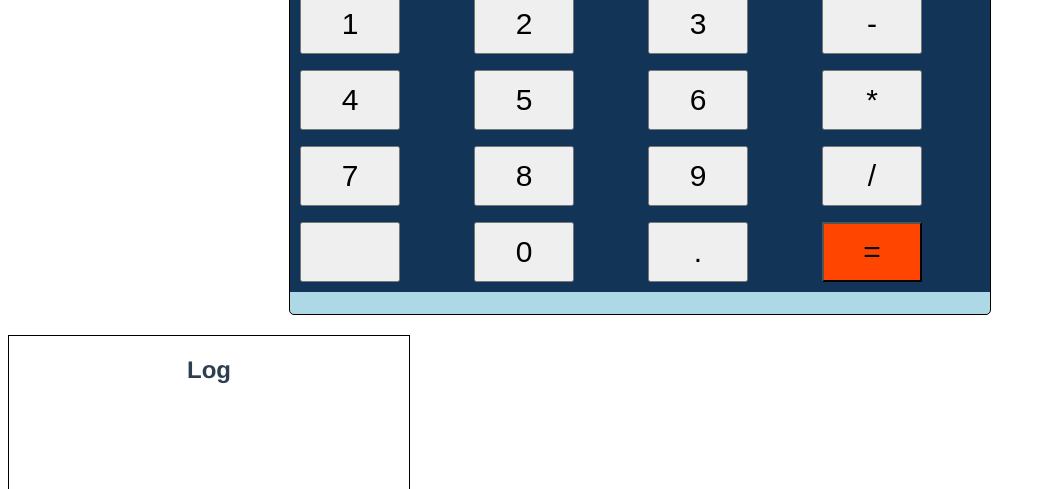
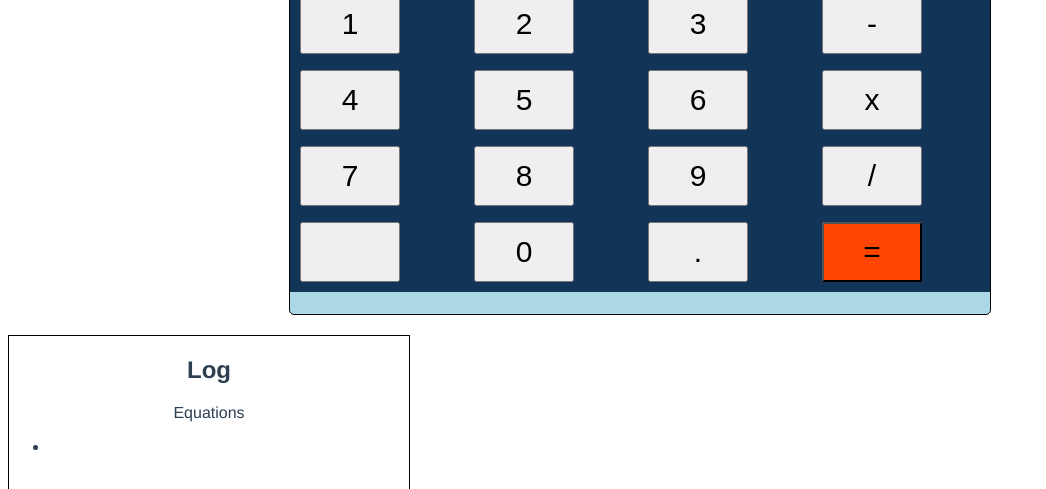
Before and after one commit to MarcusJoha/IDATT2105_Calculator, a Vue app: page / in a window 1280 px wide. Shown: the part 305-794 px from the top of the page, without its empty margins (0-1046 px from the left). Built offline with nearby package versions, Linux system fonts and the light colour scheme.

Commit message:
output answer and delete button works

```diff
--- a/src/App.vue
+++ b/src/App.vue
@@ -12,6 +12,8 @@
         <Buttons
         @clear-input="clearDisplay"
         @target-value="displayValue"
+        @equation-equals="equals"
+        @delete-stuff="deleteStuff"
         class="buttons"/>
       </div>
   </div>
@@ -38,15 +40,31 @@ export default {
       this.input = '' // husk denne!!
     },
     displayValue(value) {
-
-      this.input = value;
+      this.input += value;
+    },
+    equals() {
+      // burde ikke bruke eval
+      // burde finne en annen måte
+      let answer = eval(this.input)
+      this.input = answer
+    },
+    deleteStuff() {
+      // vet ikke om dette her er bare spagetti
+      let text = this.input;
+      let result = text.slice(0, text.length-1)
+      this.input = result
     }
   },
   data() {
     return {
       input: ''
     }
-  }
+  },
+
+  computed: {
+
+  },
+
 }
 
 </script>
--- a/src/components/Buttons.vue
+++ b/src/components/Buttons.vue
@@ -2,8 +2,8 @@
     <section class="grid" @click="getValue">
         <button @click="clearInput()">C</button>
         <button>ANS</button>
-        <button>DEL</button>
-        <button>+</button>
+        <button @click="deleteStuff()">DEL</button>
+        <button v-text="'+'" value="+"></button>
         <button v-text="1" value=1></button>
         <button v-text="2" value=2></button>
         <button v-text="3" value="3"></button>
@@ -11,7 +11,7 @@
         <button v-text="4" value="4"></button>
         <button v-text="5" value="5"></button>
         <button v-text="6" value="6"></button>
-        <button v-text="'*'" value="*"></button>
+        <button v-text="'x'" value="x"></button>
         <button v-text="7" value="7"></button>
         <button v-text="8" value="8"></button>
         <button v-text="9" value="9"></button>
@@ -19,7 +19,7 @@
         <button></button>
         <button v-text="0" value="0"></button>
         <button v-text="'.'" value="."></button>
-        <button id="equal-sign" v-text="'='" value="="></button>
+        <button @click="equals()" id="equal-sign" v-text="'='" value=""></button>
     </section>
 </template>
 
@@ -35,14 +35,13 @@
             getValue(button) {
                 this.$emit('target-value', button.target.value) // sender value til App.vue
             },
+            equals() {
+                this.$emit('equation-equals')
+            },
+            deleteStuff() {
+                this.$emit('delete-stuff')
+            }
         },
-        data() {
-
-        },
-        computed: {
-
-        }
-
     }
 
 
--- a/src/components/Display.vue
+++ b/src/components/Display.vue
@@ -24,7 +24,6 @@
             }
         }
     }
-
 </script>
 
 <style>
--- a/src/components/Log.vue
+++ b/src/components/Log.vue
@@ -1,6 +1,10 @@
 <template>
     <div class="log">
         <h2>Log</h2>
+        <p>Equations</p>
+        <ul>
+            <li></li>
+        </ul>
     </div>
 </template>
 
@@ -8,6 +12,10 @@
 
 export default {
     name: 'Log',
+    props: {
+        equations: Array
+    }
+
 }
 
 </script>
```
